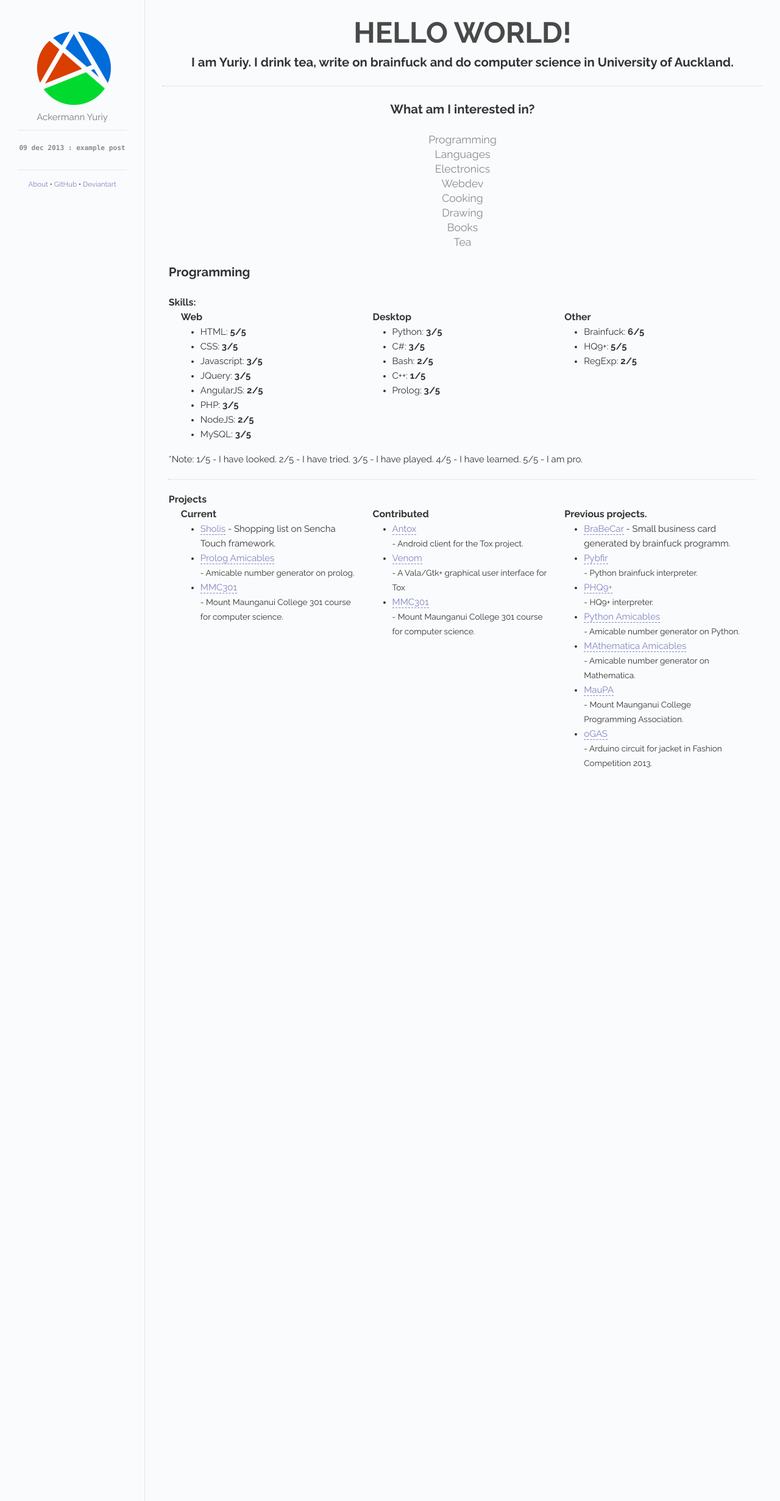
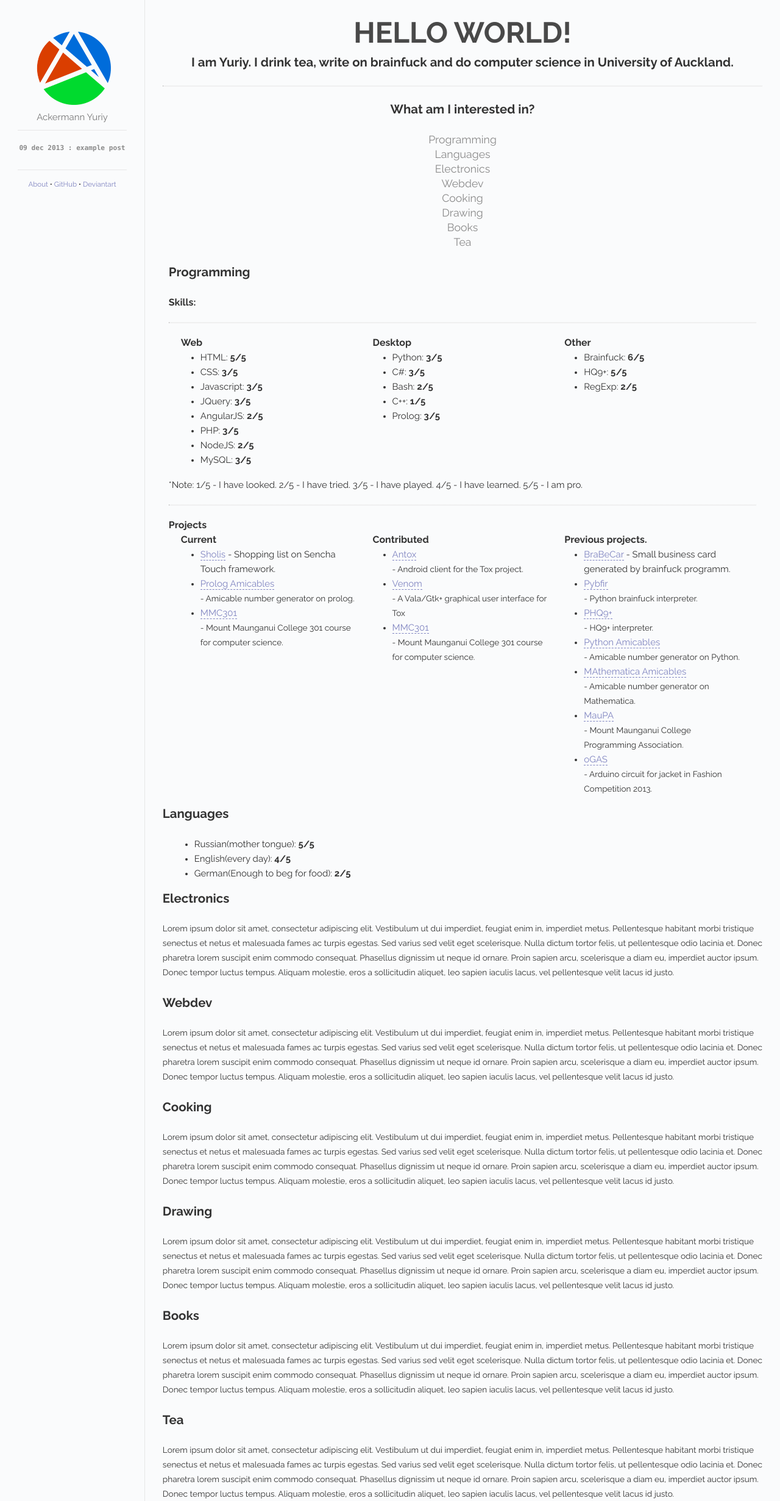
Before and after one commit to herrjemand/herrjemand.github.io, a Jekyll site: the page built from index.html, in a window 1280 px wide. Shown: the whole page at 61% size. Built offline with Jekyll 4.4.1, drawn with Linux system fonts in a browser that asks for light colours; Markdown is read by kramdown in place of the engine named in the settings.

Commit message:
Finished Languages.

```diff
--- a/index.html
+++ b/index.html
@@ -27,7 +27,7 @@ title: Home
 			<div class="col-12">
 				<h2>Programming</h2>
 				<h3>Skills:</h3>
-				</hr>
+				<hr>
 				<section class="col-12">
 					<div class="col-4">
 						<h3>Web</h3>
@@ -103,5 +103,42 @@ title: Home
 				</section>
 			</div>
 		</div>
+		<div id="Languages">
+			<h2>Languages</h2>
+			<section class="col-12">
+				<div class="col-4">
+					<ul>
+						<li><p>Russian(mother tongue): 		<b>5/5</b></p></li>
+						<li><p>English(every day): 			<b>4/5</b></p></li>
+						<li><p>German(Enough to beg for food): 			<b>2/5</b></p></li>
+					</ul>
+				</div>
+			</section>
+		</div>
+		<div id="Electronics">
+				<h2>Electronics</h2>
+				Lorem ipsum dolor sit amet, consectetur adipiscing elit. Vestibulum ut dui imperdiet, feugiat enim in, imperdiet metus. Pellentesque habitant morbi tristique senectus et netus et malesuada fames ac turpis egestas. Sed varius sed velit eget scelerisque. Nulla dictum tortor felis, ut pellentesque odio lacinia et. Donec pharetra lorem suscipit enim commodo consequat. Phasellus dignissim ut neque id ornare. Proin sapien arcu, scelerisque a diam eu, imperdiet auctor ipsum. Donec tempor luctus tempus. Aliquam molestie, eros a sollicitudin aliquet, leo sapien iaculis lacus, vel pellentesque velit lacus id justo.
+		</div>
+		<div id="Webdev">
+				<h2>Webdev</h2>
+				Lorem ipsum dolor sit amet, consectetur adipiscing elit. Vestibulum ut dui imperdiet, feugiat enim in, imperdiet metus. Pellentesque habitant morbi tristique senectus et netus et malesuada fames ac turpis egestas. Sed varius sed velit eget scelerisque. Nulla dictum tortor felis, ut pellentesque odio lacinia et. Donec pharetra lorem suscipit enim commodo consequat. Phasellus dignissim ut neque id ornare. Proin sapien arcu, scelerisque a diam eu, imperdiet auctor ipsum. Donec tempor luctus tempus. Aliquam molestie, eros a sollicitudin aliquet, leo sapien iaculis lacus, vel pellentesque velit lacus id justo.
+		</div>
+		<div id="Cooking">
+				<h2>Cooking</h2>
+				Lorem ipsum dolor sit amet, consectetur adipiscing elit. Vestibulum ut dui imperdiet, feugiat enim in, imperdiet metus. Pellentesque habitant morbi tristique senectus et netus et malesuada fames ac turpis egestas. Sed varius sed velit eget scelerisque. Nulla dictum tortor felis, ut pellentesque odio lacinia et. Donec pharetra lorem suscipit enim commodo consequat. Phasellus dignissim ut neque id ornare. Proin sapien arcu, scelerisque a diam eu, imperdiet auctor ipsum. Donec tempor luctus tempus. Aliquam molestie, eros a sollicitudin aliquet, leo sapien iaculis lacus, vel pellentesque velit lacus id justo.
+		</div>
+		<div id="Drawing">
+				<h2>Drawing</h2>
+				Lorem ipsum dolor sit amet, consectetur adipiscing elit. Vestibulum ut dui imperdiet, feugiat enim in, imperdiet metus. Pellentesque habitant morbi tristique senectus et netus et malesuada fames ac turpis egestas. Sed varius sed velit eget scelerisque. Nulla dictum tortor felis, ut pellentesque odio lacinia et. Donec pharetra lorem suscipit enim commodo consequat. Phasellus dignissim ut neque id ornare. Proin sapien arcu, scelerisque a diam eu, imperdiet auctor ipsum. Donec tempor luctus tempus. Aliquam molestie, eros a sollicitudin aliquet, leo sapien iaculis lacus, vel pellentesque velit lacus id justo.
+		</div>
+		<div id="Books">
+				<h2>Books</h2>
+				Lorem ipsum dolor sit amet, consectetur adipiscing elit. Vestibulum ut dui imperdiet, feugiat enim in, imperdiet metus. Pellentesque habitant morbi tristique senectus et netus et malesuada fames ac turpis egestas. Sed varius sed velit eget scelerisque. Nulla dictum tortor felis, ut pellentesque odio lacinia et. Donec pharetra lorem suscipit enim commodo consequat. Phasellus dignissim ut neque id ornare. Proin sapien arcu, scelerisque a diam eu, imperdiet auctor ipsum. Donec tempor luctus tempus. Aliquam molestie, eros a sollicitudin aliquet, leo sapien iaculis lacus, vel pellentesque velit lacus id justo.
+		</div>
+		<div id="Tea">
+				<h2>Tea</h2>
+				Lorem ipsum dolor sit amet, consectetur adipiscing elit. Vestibulum ut dui imperdiet, feugiat enim in, imperdiet metus. Pellentesque habitant morbi tristique senectus et netus et malesuada fames ac turpis egestas. Sed varius sed velit eget scelerisque. Nulla dictum tortor felis, ut pellentesque odio lacinia et. Donec pharetra lorem suscipit enim commodo consequat. Phasellus dignissim ut neque id ornare. Proin sapien arcu, scelerisque a diam eu, imperdiet auctor ipsum. Donec tempor luctus tempus. Aliquam molestie, eros a sollicitudin aliquet, leo sapien iaculis lacus, vel pellentesque velit lacus id justo.
+		</div>
+
 	</div>
 </div>
```
